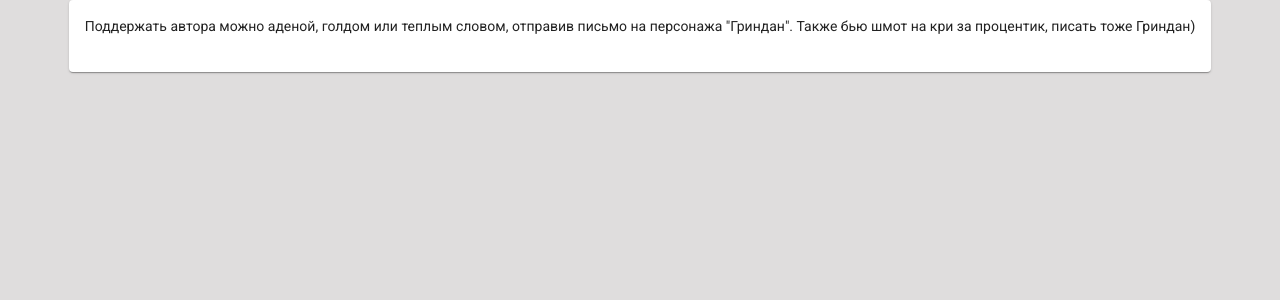
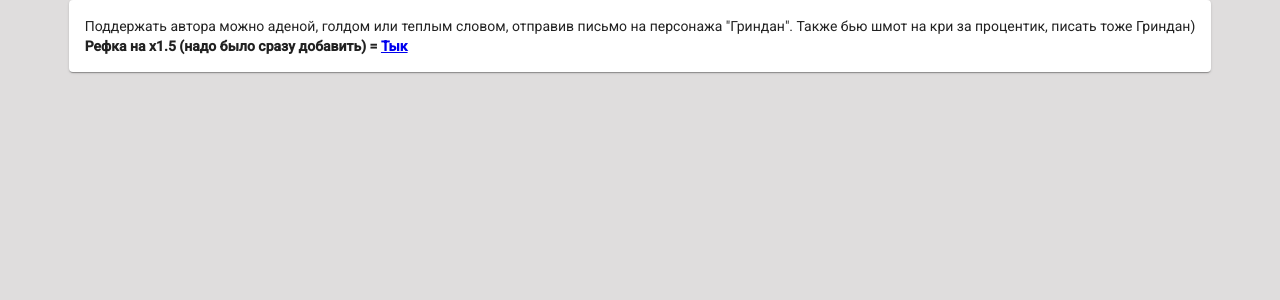
Before and after one commit to Zephyris94/aster-calc-front, an Angular app: page / in a window 1280 px wide. Shown: the top 300 px of the page. Built offline with nearby package versions, Linux system fonts and the light colour scheme.

Commit message:
updated title

```diff
--- a/src/app/app.component.html
+++ b/src/app/app.component.html
@@ -1,2 +1,5 @@
-<mat-card class="sticky-header">Поддержать автора можно аденой, голдом или теплым словом, отправив письмо на персонажа "Гриндан". Также бью шмот на кри за процентик, писать тоже Гриндан)</mat-card>
+<mat-card class="sticky-header">
+  <span>Поддержать автора можно аденой, голдом или теплым словом, отправив письмо на персонажа "Гриндан". Также бью шмот на кри за процентик, писать тоже Гриндан)</span>
+  <span class="bold-section">Рефка на х1.5 (надо было сразу добавить) = <a href="http://asterios.tm/index.php?cmd=account&mod=reg&ref=1952083174" class="link">Тык</a></span>
+</mat-card>
 <router-outlet></router-outlet>
--- a/src/app/app.component.scss
+++ b/src/app/app.component.scss
@@ -10,4 +10,15 @@
   left: 0;
   right: 0;
   height: 40px!important;
+
+  display: flex;
+  flex-direction: column;
 }
+
+.link {
+  cursor: pointer;
+}
+
+.bold-section {
+  font-weight:bold;
+}
```
